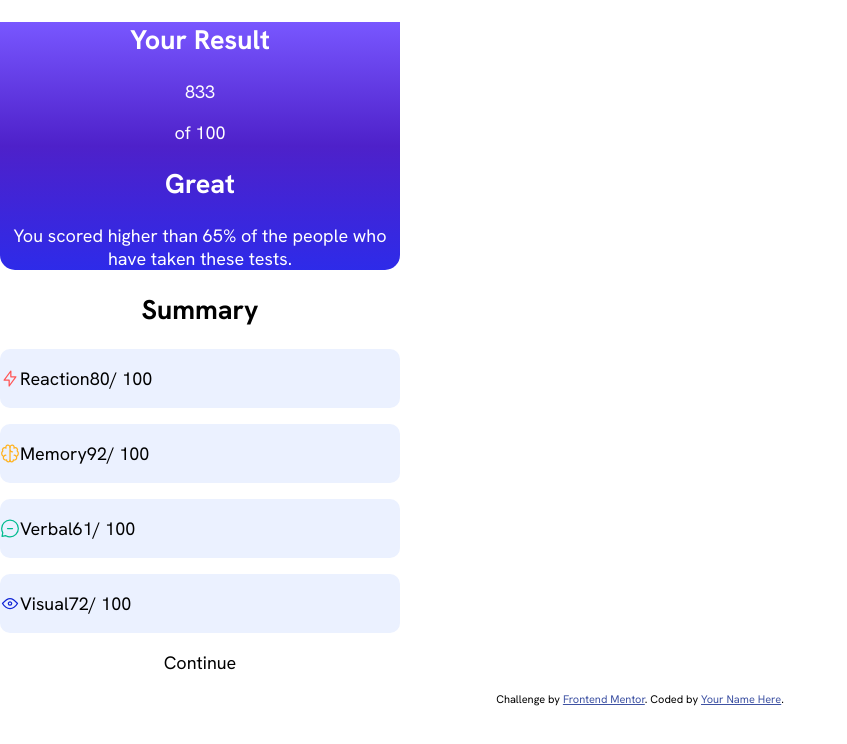
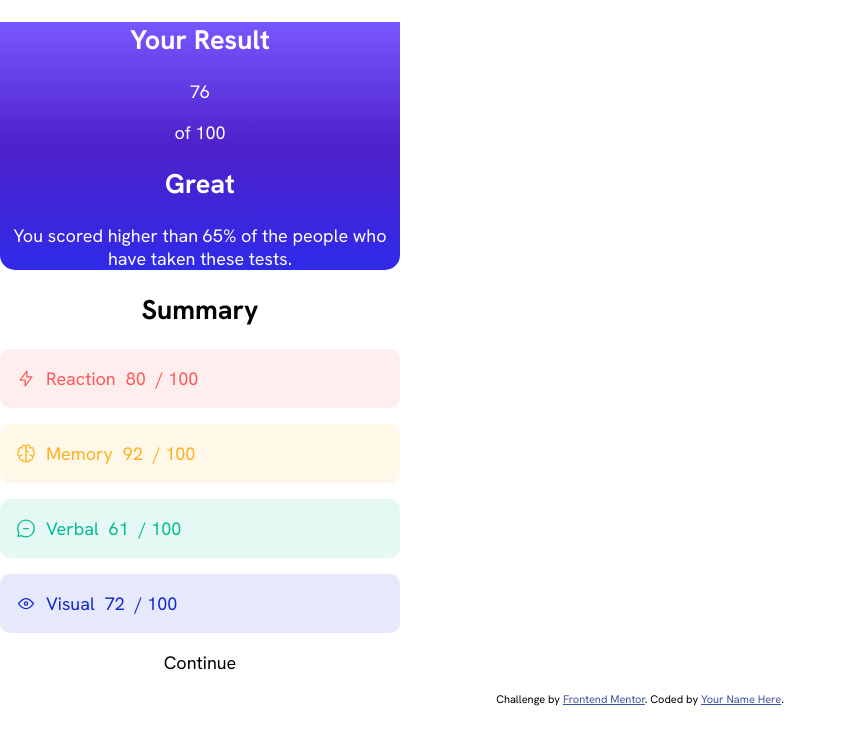
Before and after one commit to atomicblast15/Results-summary-component, a plain HTML site: page index.html in a window 1280 px wide. Shown: the whole page, without its empty margins (0-847 px from the left). Drawn offline with Linux system fonts and the light colour scheme.

Commit message:
fixed when average calculator wont calculate the new values that were added from the json

```diff
--- a/script.mjs
+++ b/script.mjs
@@ -8,10 +8,9 @@ function giveMe(func) {
         container[i].innerHTML = `${data[i].score}`;
         console.log(container[i]);
       }
+      func();
     })
     .catch((error) => console.error("Error fetching data:", error));
-
-  func();
 }
 
 function giveScore() {
--- a/style.css
+++ b/style.css
@@ -38,11 +38,15 @@ body {
   border-bottom-left-radius: 15px;
   border-bottom-right-radius: 15px;
 }
+.summary-item,
 .summary-reaction,
 .summary-memory,
 .summary-verbal,
 .summary-visual {
   display: flex;
+  gap: 10px;
+  padding-left: 1rem;
+  padding-right: 1rem;
 }
 .summary-item {
   background-color: var(--Paleblue);
@@ -50,3 +54,24 @@ body {
   margin-bottom: 1rem;
   border-radius: 10px;
 }
+.summary-reaction {
+  color: var(--Lightred);
+  background-color: hsla(0, 100%, 67%, 10%);
+}
+.summary-memory {
+  color: var(--Orangeyyellow);
+  background-color: hsla(39, 100%, 56%, 10%);
+}
+.summary-verbal {
+  color: var(--Greenteal);
+  background-color: hsl(166, 100%, 37%, 10%);
+}
+.summary-visual {
+  color: var(--Cobaltblue);
+  background-color: hsl(234, 85%, 45%, 10%);
+}
+
+.out-of {
+  justify-content: right;
+  align-self: flex-end;
+}
```
